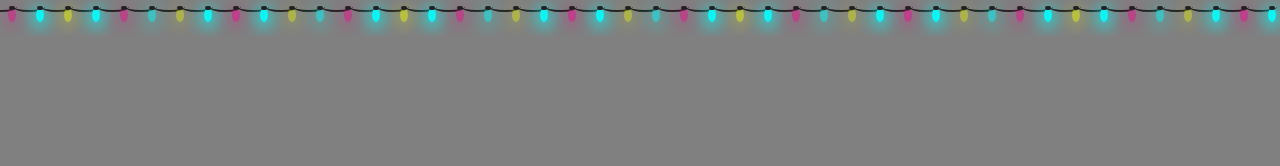
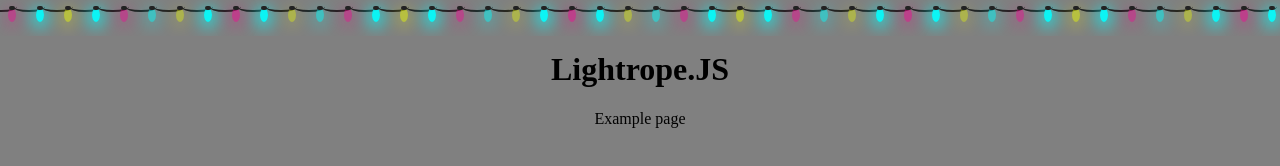
Before and after one commit to ToX82/lightrope.js, a website: page example.html in a window 1280 px wide. Drawn offline with Linux system fonts and the light colour scheme.

Commit message:
Improved example.html

```diff
--- a/example.html
+++ b/example.html
@@ -2,17 +2,27 @@
 <html lang=en-us>
 <head>
 	<meta charset=utf-8>
-	<title>Lightbulbs example</title>
+	<title>Lightrope.JS example page</title>
 	<style>
 	body {
 		background-color: grey;
 		margin: 0;
 		padding: 0;
 	}
+	h1 {
+		padding-top: 30px;
+		text-align: center;
+	}
+	p {
+		text-align: center;
+	}
 	</style>
 </head>
 <body>
 
+<h1>Lightrope.JS</h1>
+<p>Example page</p>
+
 <script type="text/javascript" src="lightrope.js"></script>
 </body>
 </html>
```
